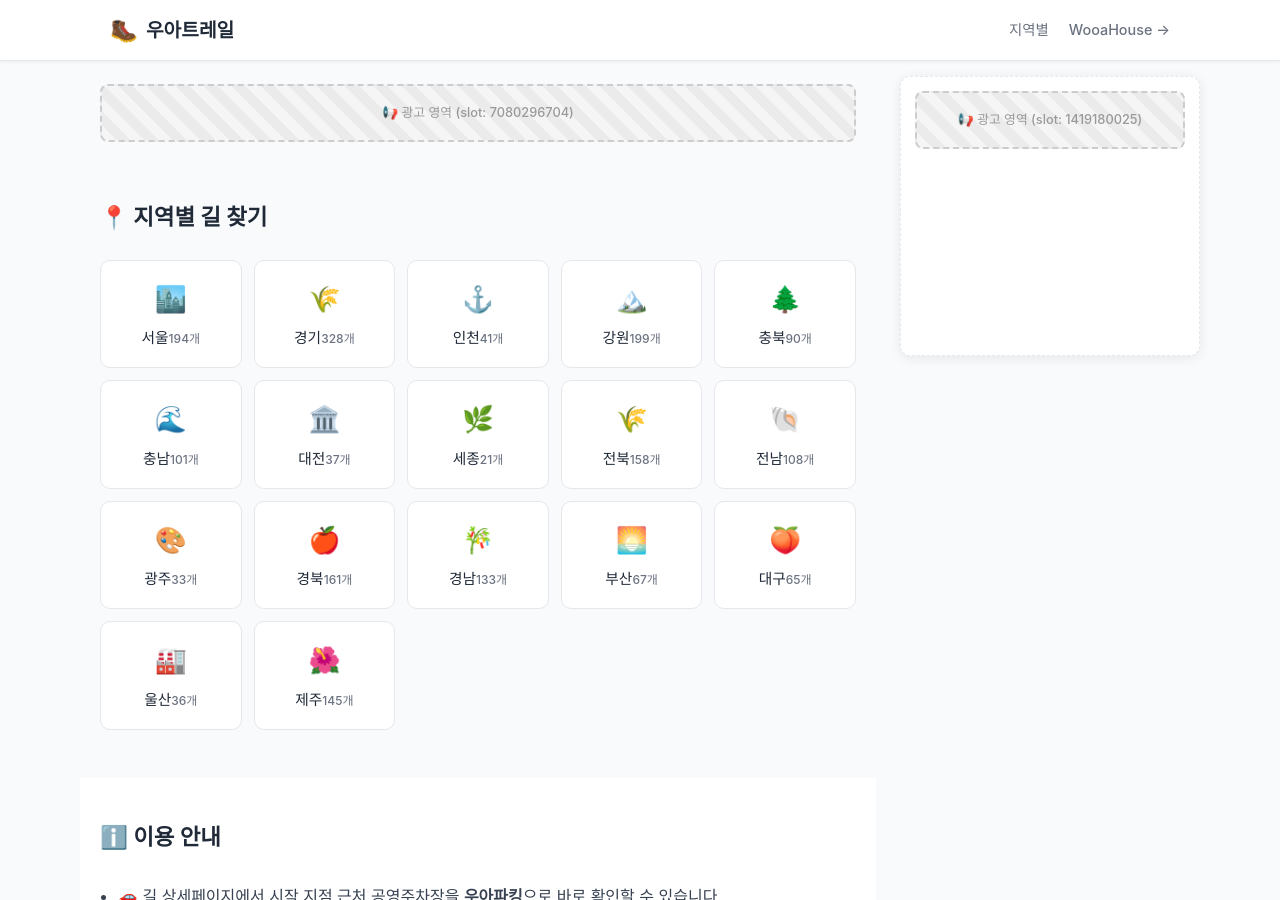
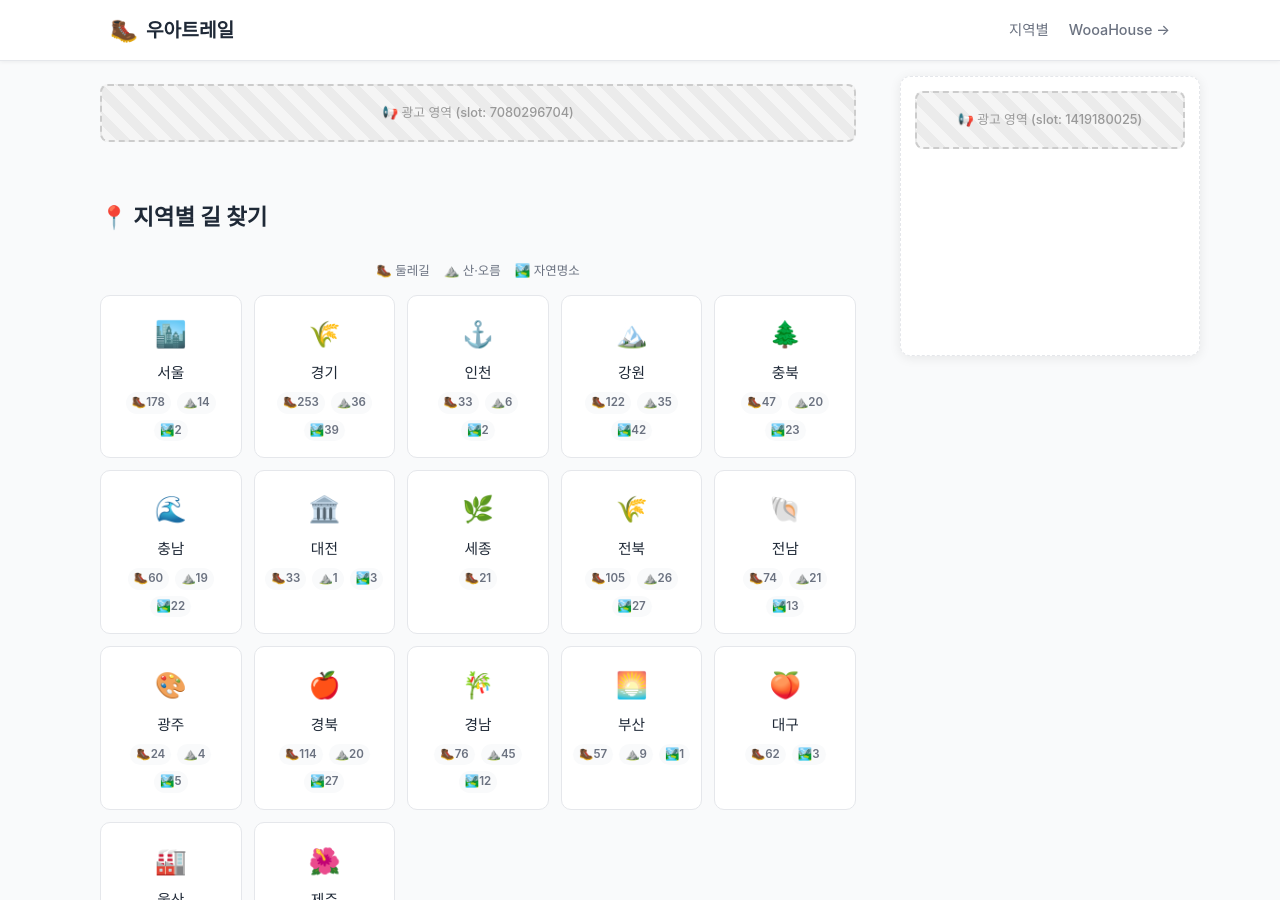
Before and after one commit to ingmaster83-code/wooatrail, a Jekyll site: the page built from index.html, in a window 1280 px wide and 900 px high, scrolled down 501 px. Built offline with Jekyll 4.4.1, drawn with Linux system fonts in a browser that asks for light colours; some web fonts are replaced; comment, search, counter and statistics services are not loaded.

Commit message:
홈 지역별 카드에 둘레길/산·오름/자연명소 타입별 구분 배지 추가

```diff
--- a/assets/css/main.css
+++ b/assets/css/main.css
@@ -158,6 +158,21 @@ img { max-width: 100%; height: auto; }
 }
 .region-btn .region-icon { font-size: 1.6rem; display: block; margin-bottom: 6px; }
 .region-btn .region-count { font-size: .75rem; color: var(--text-muted); }
+
+.region-legend {
+  display: flex; justify-content: center; gap: 14px; flex-wrap: wrap;
+  margin-bottom: 14px; font-size: .78rem; color: var(--text-muted);
+}
+.region-legend .rb-item { display: inline-flex; align-items: center; gap: 3px; }
+
+.region-btn .region-breakdown {
+  display: flex; justify-content: center; gap: 6px; flex-wrap: wrap;
+  margin-top: 6px;
+}
+.region-btn .region-breakdown .rb-item {
+  font-size: .72rem; font-weight: 600; color: var(--text-muted);
+  background: var(--bg); border-radius: 20px; padding: 1px 6px;
+}
 
 /* ===== 유형별 그리드 ===== */
 .type-grid {
--- a/index.html
+++ b/index.html
@@ -30,24 +30,29 @@ description: 전국 1,346개 둘레길·트레킹길·숲길, 337개 산·오름
 <!-- 지역별 찾기 -->
 <div class="section" id="regionBtns">
   <h2 class="section-title">📍 지역별 길 찾기</h2>
+  <div class="region-legend">
+    <span class="rb-item" data-kind="trail">🥾 둘레길</span>
+    <span class="rb-item" data-kind="mountain">⛰️ 산·오름</span>
+    <span class="rb-item" data-kind="nature">🏞️ 자연명소</span>
+  </div>
   <div class="region-grid">
-    <a href="/region/서울특별시/" class="region-btn"><span class="region-icon">🏙️</span>서울<span class="region-count"></span></a>
-    <a href="/region/경기도/" class="region-btn"><span class="region-icon">🌾</span>경기<span class="region-count"></span></a>
-    <a href="/region/인천광역시/" class="region-btn"><span class="region-icon">⚓</span>인천<span class="region-count"></span></a>
-    <a href="/region/강원특별자치도/" class="region-btn"><span class="region-icon">🏔️</span>강원<span class="region-count"></span></a>
-    <a href="/region/충청북도/" class="region-btn"><span class="region-icon">🌲</span>충북<span class="region-count"></span></a>
-    <a href="/region/충청남도/" class="region-btn"><span class="region-icon">🌊</span>충남<span class="region-count"></span></a>
-    <a href="/region/대전광역시/" class="region-btn"><span class="region-icon">🏛️</span>대전<span class="region-count"></span></a>
-    <a href="/region/세종특별자치시/" class="region-btn"><span class="region-icon">🌿</span>세종<span class="region-count"></span></a>
-    <a href="/region/전북특별자치도/" class="region-btn"><span class="region-icon">🌾</span>전북<span class="region-count"></span></a>
-    <a href="/region/전라남도/" class="region-btn"><span class="region-icon">🐚</span>전남<span class="region-count"></span></a>
-    <a href="/region/광주광역시/" class="region-btn"><span class="region-icon">🎨</span>광주<span class="region-count"></span></a>
-    <a href="/region/경상북도/" class="region-btn"><span class="region-icon">🍎</span>경북<span class="region-count"></span></a>
-    <a href="/region/경상남도/" class="region-btn"><span class="region-icon">🎋</span>경남<span class="region-count"></span></a>
-    <a href="/region/부산광역시/" class="region-btn"><span class="region-icon">🌅</span>부산<span class="region-count"></span></a>
-    <a href="/region/대구광역시/" class="region-btn"><span class="region-icon">🍑</span>대구<span class="region-count"></span></a>
-    <a href="/region/울산광역시/" class="region-btn"><span class="region-icon">🏭</span>울산<span class="region-count"></span></a>
-    <a href="/region/제주특별자치도/" class="region-btn"><span class="region-icon">🌺</span>제주<span class="region-count"></span></a>
+    <a href="/region/서울특별시/" class="region-btn"><span class="region-icon">🏙️</span>서울<span class="region-breakdown"><span class="rb-item" data-kind="trail"></span><span class="rb-item" data-kind="mountain"></span><span class="rb-item" data-kind="nature"></span></span></a>
+    <a href="/region/경기도/" class="region-btn"><span class="region-icon">🌾</span>경기<span class="region-breakdown"><span class="rb-item" data-kind="trail"></span><span class="rb-item" data-kind="mountain"></span><span class="rb-item" data-kind="nature"></span></span></a>
+    <a href="/region/인천광역시/" class="region-btn"><span class="region-icon">⚓</span>인천<span class="region-breakdown"><span class="rb-item" data-kind="trail"></span><span class="rb-item" data-kind="mountain"></span><span class="rb-item" data-kind="nature"></span></span></a>
+    <a href="/region/강원특별자치도/" class="region-btn"><span class="region-icon">🏔️</span>강원<span class="region-breakdown"><span class="rb-item" data-kind="trail"></span><span class="rb-item" data-kind="mountain"></span><span class="rb-item" data-kind="nature"></span></span></a>
+    <a href="/region/충청북도/" class="region-btn"><span class="region-icon">🌲</span>충북<span class="region-breakdown"><span class="rb-item" data-kind="trail"></span><span class="rb-item" data-kind="mountain"></span><span class="rb-item" data-kind="nature"></span></span></a>
+    <a href="/region/충청남도/" class="region-btn"><span class="region-icon">🌊</span>충남<span class="region-breakdown"><span class="rb-item" data-kind="trail"></span><span class="rb-item" data-kind="mountain"></span><span class="rb-item" data-kind="nature"></span></span></a>
+    <a href="/region/대전광역시/" class="region-btn"><span class="region-icon">🏛️</span>대전<span class="region-breakdown"><span class="rb-item" data-kind="trail"></span><span class="rb-item" data-kind="mountain"></span><span class="rb-item" data-kind="nature"></span></span></a>
+    <a href="/region/세종특별자치시/" class="region-btn"><span class="region-icon">🌿</span>세종<span class="region-breakdown"><span class="rb-item" data-kind="trail"></span><span class="rb-item" data-kind="mountain"></span><span class="rb-item" data-kind="nature"></span></span></a>
+    <a href="/region/전북특별자치도/" class="region-btn"><span class="region-icon">🌾</span>전북<span class="region-breakdown"><span class="rb-item" data-kind="trail"></span><span class="rb-item" data-kind="mountain"></span><span class="rb-item" data-kind="nature"></span></span></a>
+    <a href="/region/전라남도/" class="region-btn"><span class="region-icon">🐚</span>전남<span class="region-breakdown"><span class="rb-item" data-kind="trail"></span><span class="rb-item" data-kind="mountain"></span><span class="rb-item" data-kind="nature"></span></span></a>
+    <a href="/region/광주광역시/" class="region-btn"><span class="region-icon">🎨</span>광주<span class="region-breakdown"><span class="rb-item" data-kind="trail"></span><span class="rb-item" data-kind="mountain"></span><span class="rb-item" data-kind="nature"></span></span></a>
+    <a href="/region/경상북도/" class="region-btn"><span class="region-icon">🍎</span>경북<span class="region-breakdown"><span class="rb-item" data-kind="trail"></span><span class="rb-item" data-kind="mountain"></span><span class="rb-item" data-kind="nature"></span></span></a>
+    <a href="/region/경상남도/" class="region-btn"><span class="region-icon">🎋</span>경남<span class="region-breakdown"><span class="rb-item" data-kind="trail"></span><span class="rb-item" data-kind="mountain"></span><span class="rb-item" data-kind="nature"></span></span></a>
+    <a href="/region/부산광역시/" class="region-btn"><span class="region-icon">🌅</span>부산<span class="region-breakdown"><span class="rb-item" data-kind="trail"></span><span class="rb-item" data-kind="mountain"></span><span class="rb-item" data-kind="nature"></span></span></a>
+    <a href="/region/대구광역시/" class="region-btn"><span class="region-icon">🍑</span>대구<span class="region-breakdown"><span class="rb-item" data-kind="trail"></span><span class="rb-item" data-kind="mountain"></span><span class="rb-item" data-kind="nature"></span></span></a>
+    <a href="/region/울산광역시/" class="region-btn"><span class="region-icon">🏭</span>울산<span class="region-breakdown"><span class="rb-item" data-kind="trail"></span><span class="rb-item" data-kind="mountain"></span><span class="rb-item" data-kind="nature"></span></span></a>
+    <a href="/region/제주특별자치도/" class="region-btn"><span class="region-icon">🌺</span>제주<span class="region-breakdown"><span class="rb-item" data-kind="trail"></span><span class="rb-item" data-kind="mountain"></span><span class="rb-item" data-kind="nature"></span></span></a>
   </div>
 </div>
 
@@ -92,11 +97,26 @@ async function loadIndex() {
 function updateCounts() {
   if (!fuseIndex) return;
   const counts = {};
-  fuseIndex.forEach(t => { if (t.doNm) counts[t.doNm] = (counts[t.doNm] || 0) + 1; });
+  fuseIndex.forEach(t => {
+    if (!t.doNm) return;
+    const kind = t.kind === 'mountain' ? 'mountain' : (t.kind === 'trail' ? 'trail' : 'nature');
+    counts[t.doNm] = counts[t.doNm] || { trail: 0, mountain: 0, nature: 0 };
+    counts[t.doNm][kind]++;
+  });
   document.querySelectorAll('.region-btn').forEach(btn => {
     const doNm = decodeURIComponent(btn.getAttribute('href').split('/')[2] || '');
-    const el = btn.querySelector('.region-count');
-    if (el && counts[doNm]) el.textContent = counts[doNm] + '개';
+    const c = counts[doNm];
+    if (!c) return;
+    btn.querySelectorAll('.region-breakdown .rb-item').forEach(el => {
+      const kind = el.getAttribute('data-kind');
+      const n = c[kind] || 0;
+      if (n > 0) {
+        el.textContent = (kind === 'trail' ? '🥾' : kind === 'mountain' ? '⛰️' : '🏞️') + n;
+        el.style.display = '';
+      } else {
+        el.style.display = 'none';
+      }
+    });
   });
 }
 
```
